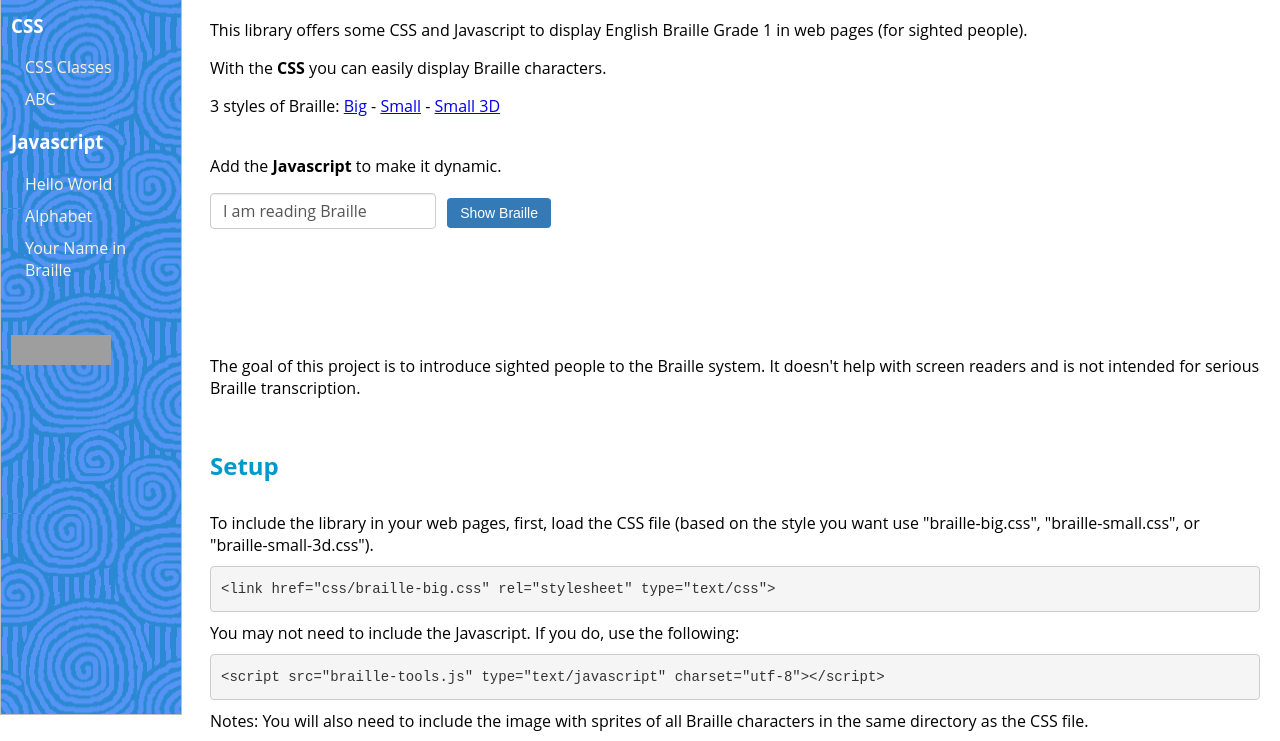
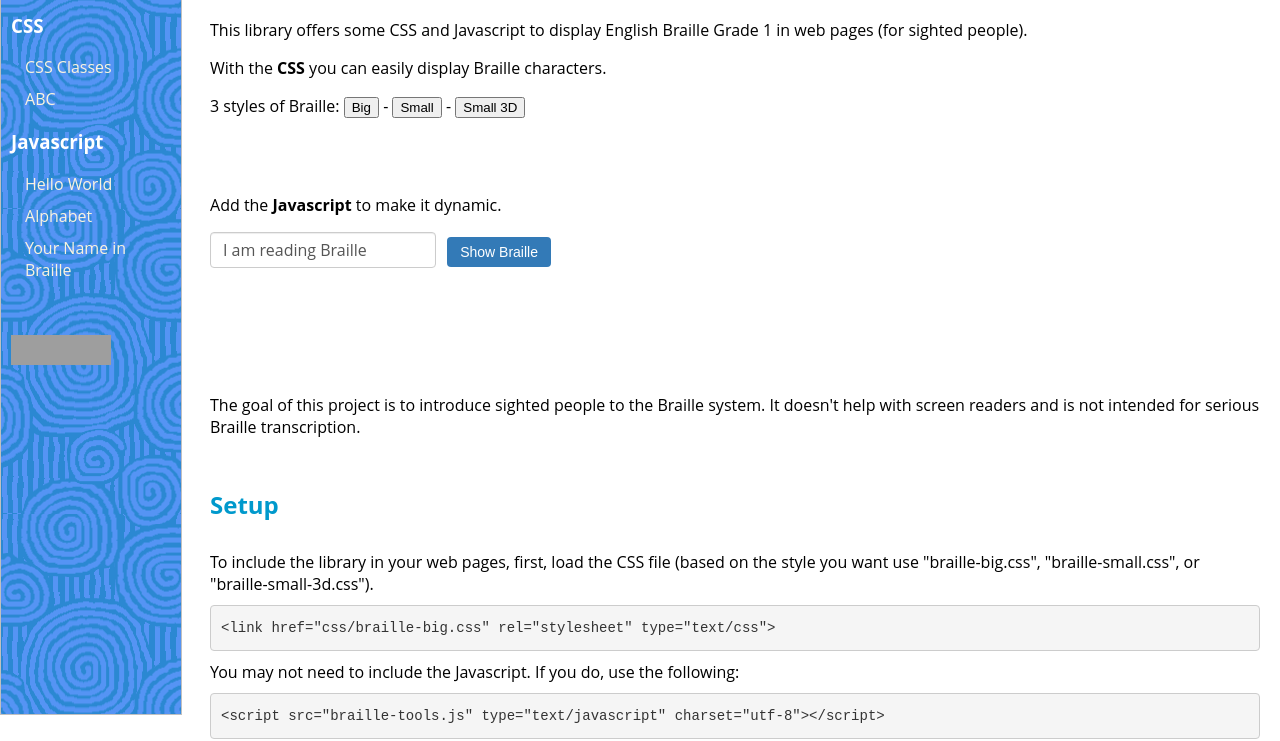
Before and after one commit to evoluteur/braille-tools, a plain HTML site: page index.html in a window 1280 px wide. Shown: the part 97-838 px from the top of the page. Drawn offline with Linux system fonts and the light colour scheme; grey boxes are pictures that could not be loaded; a script that the page names is missing; files whose address does not match are found by name.

Commit message:
Buttons rather than links for Braille styles.

```diff
--- a/index.html
+++ b/index.html
@@ -92,14 +92,18 @@
       </p>
 
       <p>
-        3 styles of Braille: <a href="javascript:setCSS('big')">Big</a> -
-        <a href="javascript:setCSS('small')">Small</a> -
-        <a href="javascript:setCSS('small-3d')">Small 3D</a>
+        3 styles of Braille:
+        <button onclick="javascript:setCSS('big')">Big</button> -
+        <button onclick="javascript:setCSS('small')">Small</button> -
+        <button onclick="javascript:setCSS('small-3d')">Small 3D</button>
       </p>
 
-      <script language="javascript">
-        document.write(br.braille("Braille is cool"));
-      </script>
+      <div>
+        <br />
+        <script language="javascript">
+          document.write(br.braille("Braille is cool"));
+        </script>
+      </div>
 
       <p><br />Add the <strong>Javascript</strong> to make it dynamic.</p>
 
```
